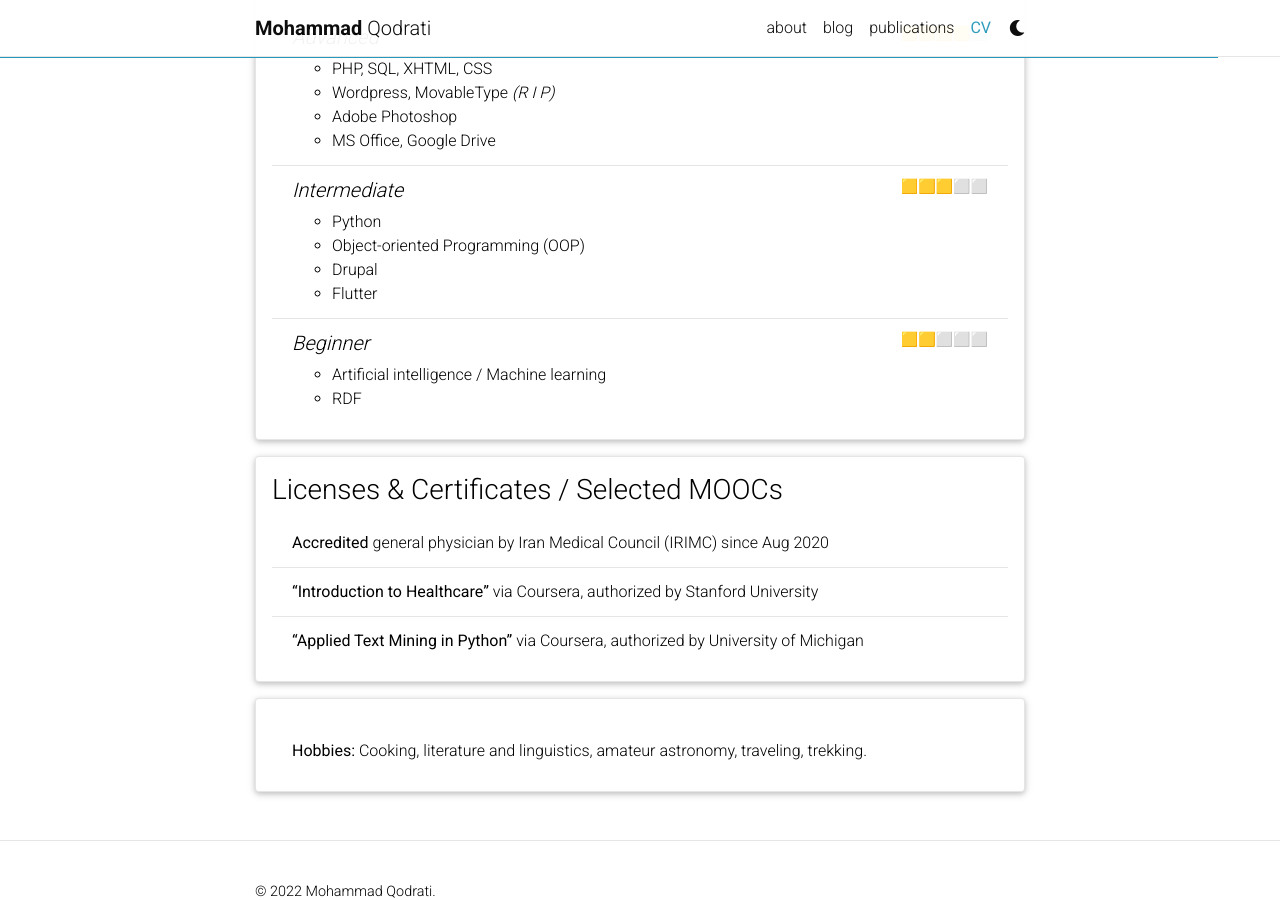
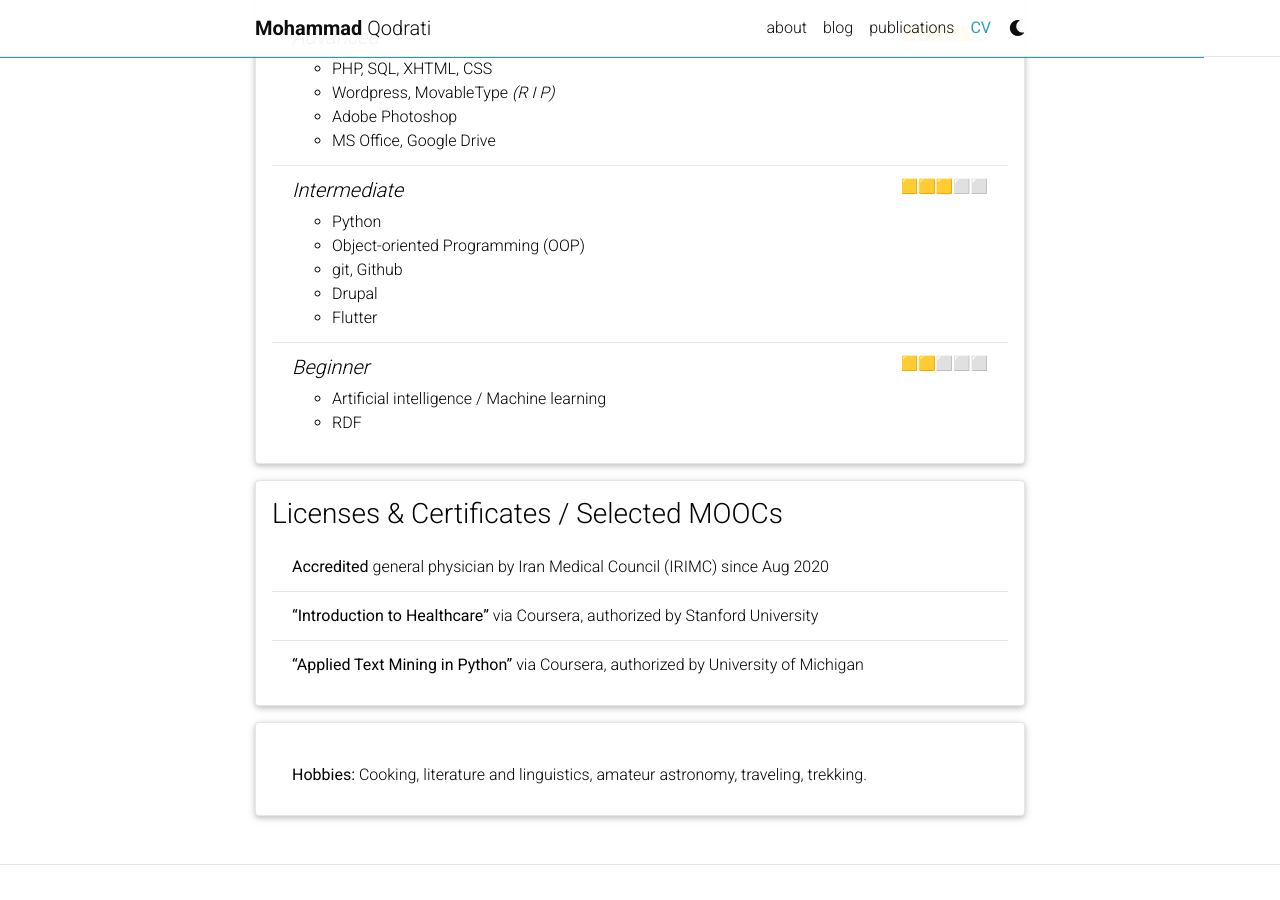
Before and after one commit to qomhmd/qomhmd.github.io, a Jekyll site: the page built from _pages/cv.md, in a window 1280 px wide and 900 px high, scrolled down 2065 px. Built offline with Jekyll 4.4.1, drawn with Linux system fonts in a browser that asks for light colours; comment, search, counter and statistics services are not loaded; a style sheet for code colours, icons or effects is not loaded.

Commit message:
change content of CV

```diff
--- a/_data/cv.yml
+++ b/_data/cv.yml
@@ -82,6 +82,7 @@
       items:
         - Python
         - Object-oriented Programming (OOP)
+        - git, Github
         - Drupal
         - Flutter
     - title: 'Beginner <small style="float: right; font-style: normal; font-size: 70%;">🟨🟨⬜️⬜️⬜️</small>'
```
